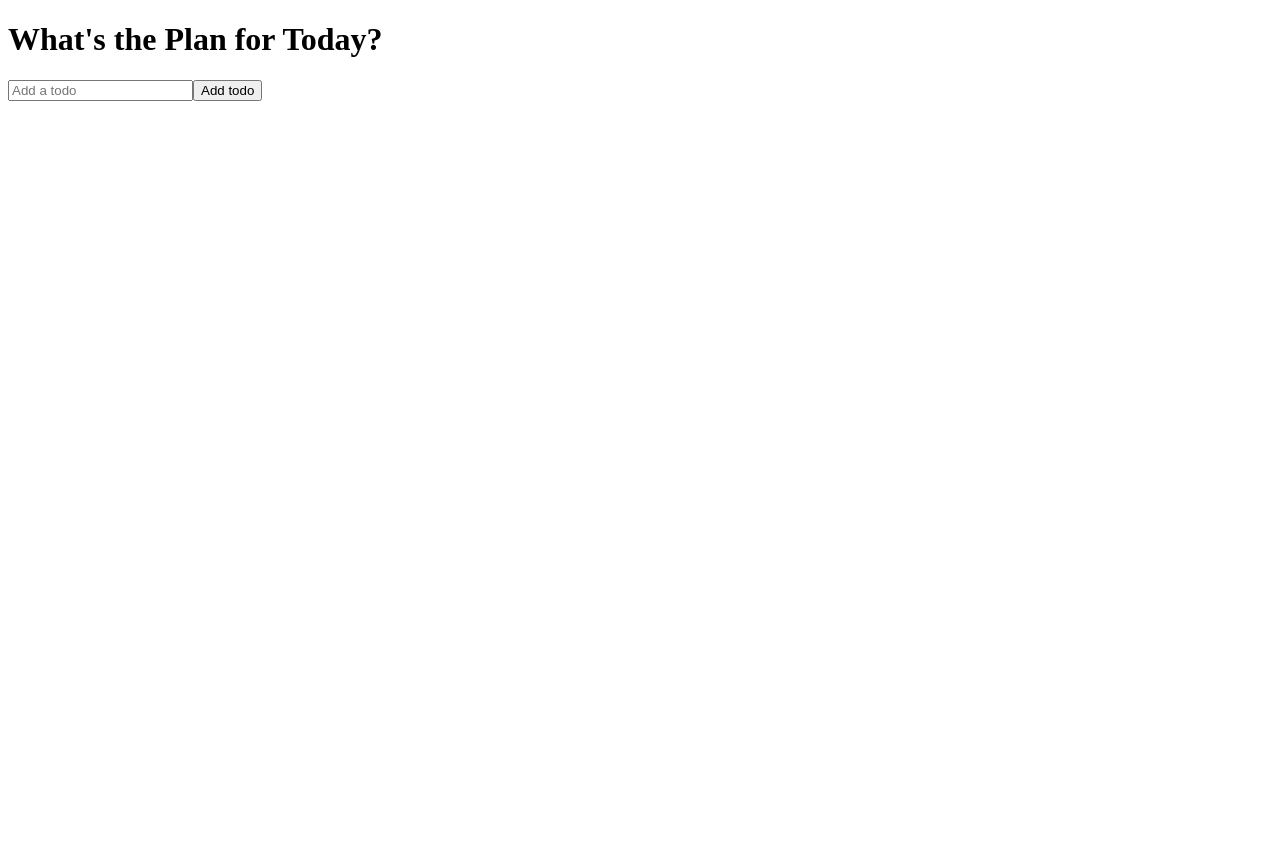
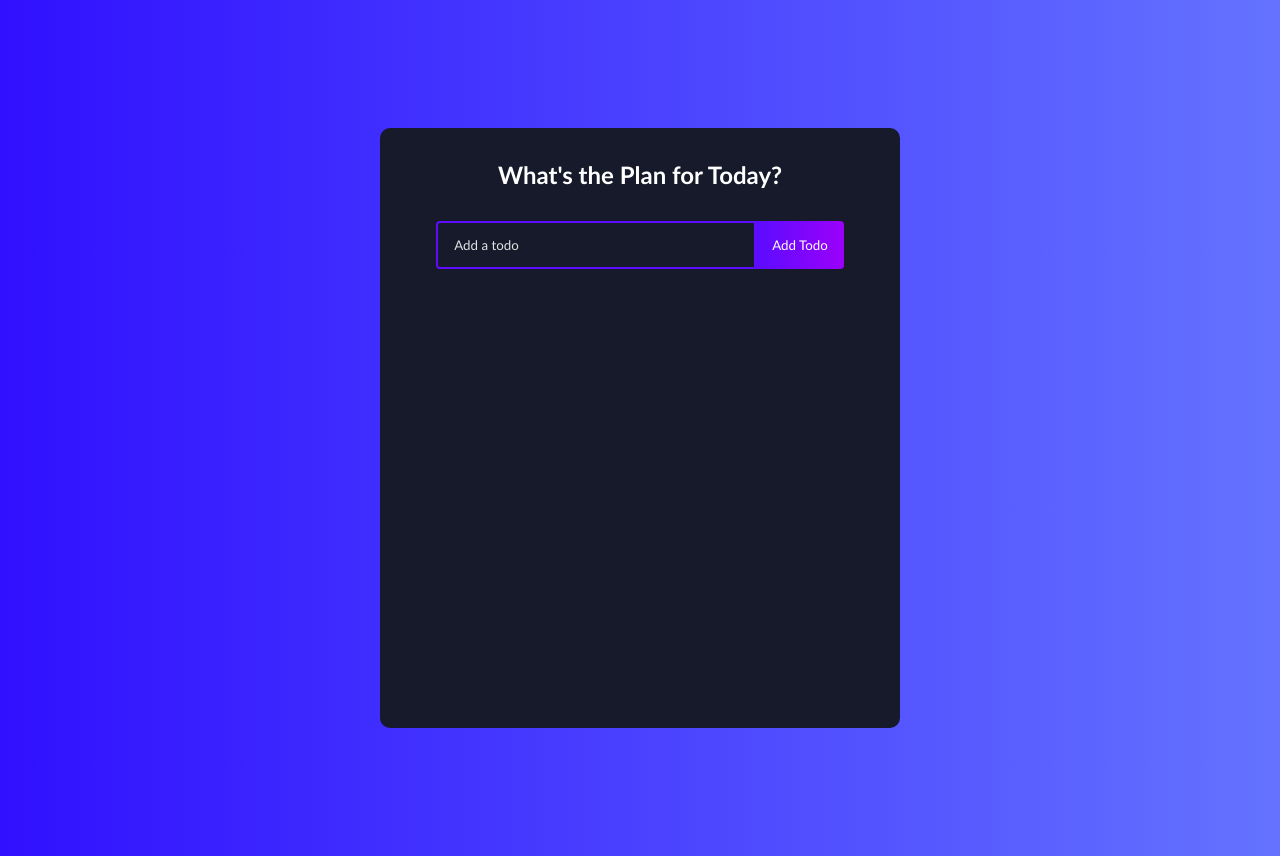
Before and after one commit to VepaHocanazarov/React-ile-TodoList-Uygulamas-, a React (Create React App) app: page / in a window 1280 px wide. Before the commit the page ends 800 px from the top, so only its background shows below. Built offline with nearby package versions, Linux system fonts and the light colour scheme.

Commit message:
Projeye css verildi

```diff
--- a/src/App.css
+++ b/src/App.css
@@ -1,38 +1,138 @@
-/* .App {
-  text-align: center;
+*{
+  box-sizing: border-box;
+  margin: 0;
+  padding: 0;
+  font-family: "Trebuchet MS","Lucide Dans Uicode","Lucide Granda","Lucide Sans",Arial,sans-serif;
 }
 
-.App-logo {
-  height: 40vmin;
-  pointer-events: none;
+body{
+  background: linear-gradient(90deg,rgba(48,16,255,1)0%,
+  rgba(100,115,255,1)100%
+  );
 }
 
-@media (prefers-reduced-motion: no-preference) {
-  .App-logo {
-    animation: App-logo-spin infinite 20s linear;
-  }
+.todo-app{
+  display: flex;
+  flex-direction: column;
+  justify-content: start;
+  width: 520px;
+  min-height: 600px;
+  background: #161a2b;
+  text-align: center;
+  margin: 128px auto;
+  border-radius: 10px;
+  padding-bottom: 32px;
 }
 
-.App-header {
-  background-color: #282c34;
-  min-height: 100vh;
-  display: flex;
-  flex-direction: column;
-  align-items: center;
-  justify-content: center;
-  font-size: calc(10px + 2vmin);
-  color: white;
+h1{
+  margin: 32px 0 ;
+  color: #fff;
+  font-size: 24px;
 }
 
-.App-link {
-  color: #61dafb;
+.complete{
+  text-decoration: line-through;
+  opacity: 0.4;
 }
 
-@keyframes App-logo-spin {
-  from {
-    transform: rotate(0deg);
-  }
-  to {
-    transform: rotate(360deg);
-  }
-} */
+.todo-form{
+  margin-bottom: 32px;
+}
+
+.todo-input{
+  padding: 14px 32px 14px 16px;
+  border-radius: 4px 0 0 4px;
+  border: 2px solid #5d0cff;
+  outline: none;
+  width: 320px;
+  background: transparent;
+  color: #fff;
+}
+
+.todo-input::placeholder{
+  color: #e2e2e2;
+}
+
+.todo-button{
+  padding: 16px;
+  border: none;
+  border-radius: 0 4px 4px 0;
+  cursor: pointer;
+  outline: none;
+  background: linear-gradient(90deg,
+  rgba(91,12,255,1)0%,
+  rgba(155,0,250,1)100%
+  );
+  color: #fff;
+  text-transform: capitalize;
+}
+
+.todo-input.edit{
+  border: 2px solid #149fff;
+}
+
+.todo-button.edit{
+  background: linear-gradient(90deg,
+  rgba(20,159,255,1)0%,
+  rgba(17,122,255,1)100%
+  );
+  padding: 16px 22px;
+}
+
+.todo-container{
+  display: flex;
+  flex-direction: row;
+  position: relative;
+}
+
+.todo-row{
+  display: flex;
+  justify-content: space-between;
+  align-items: center;
+  margin: 4px auto;
+  color: #fff;
+  background: linear-gradient(90deg,
+  rgba(155,118,20,1)0%,
+  rgba(255,84,17,1)100%
+  );
+  padding: 16px;
+  border-radius: 5px;
+  width: 90%;
+}
+
+.todo-row:nth-child(3n + 1){
+  background: linear-gradient(90deg,
+  rgba(93,12,255,1)0%,
+  rgba(155,0,250,1)100%
+  );
+}
+
+.todo-row:nth-child(4n + 2){
+  background: linear-gradient(90deg,
+  rgba(255,12,241,1)0%,
+  rgba(250,0,135,1)100%
+  );
+}
+
+.todo-row:nth-child(4n + 3){
+  background: linear-gradient(90deg,
+  rgba(20,159,255,1)0%,
+  rgba(17,122,255,1)100%
+  );
+}
+
+.icons{
+  display: flex;
+  align-items: center;
+  font-size: 24px;
+  cursor: pointer;
+}
+
+.delete-icon{
+  margin-right: 5px;
+  color: #fff;
+}
+
+.edit-icon{
+  color: #fff;
+}
```
